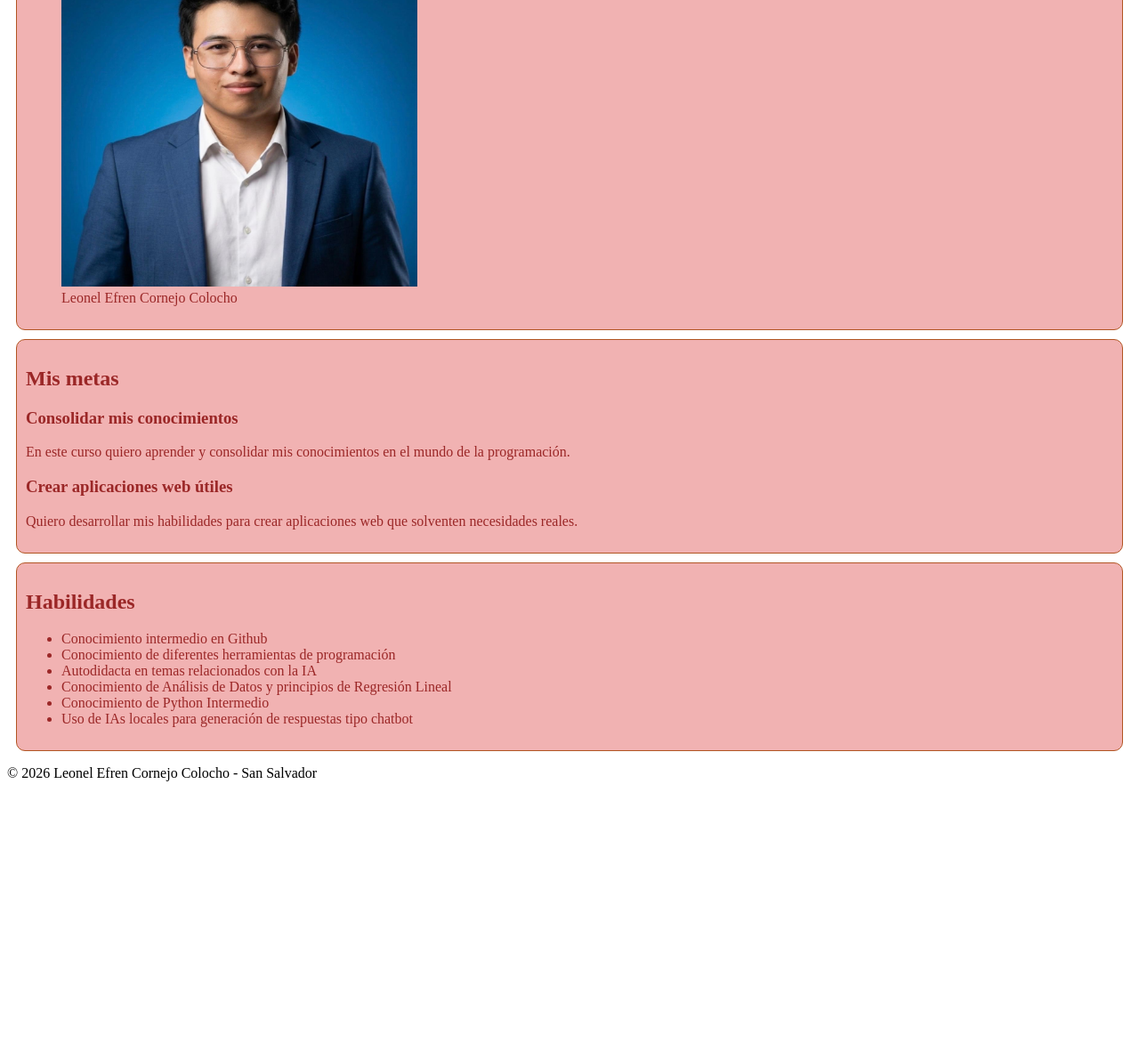
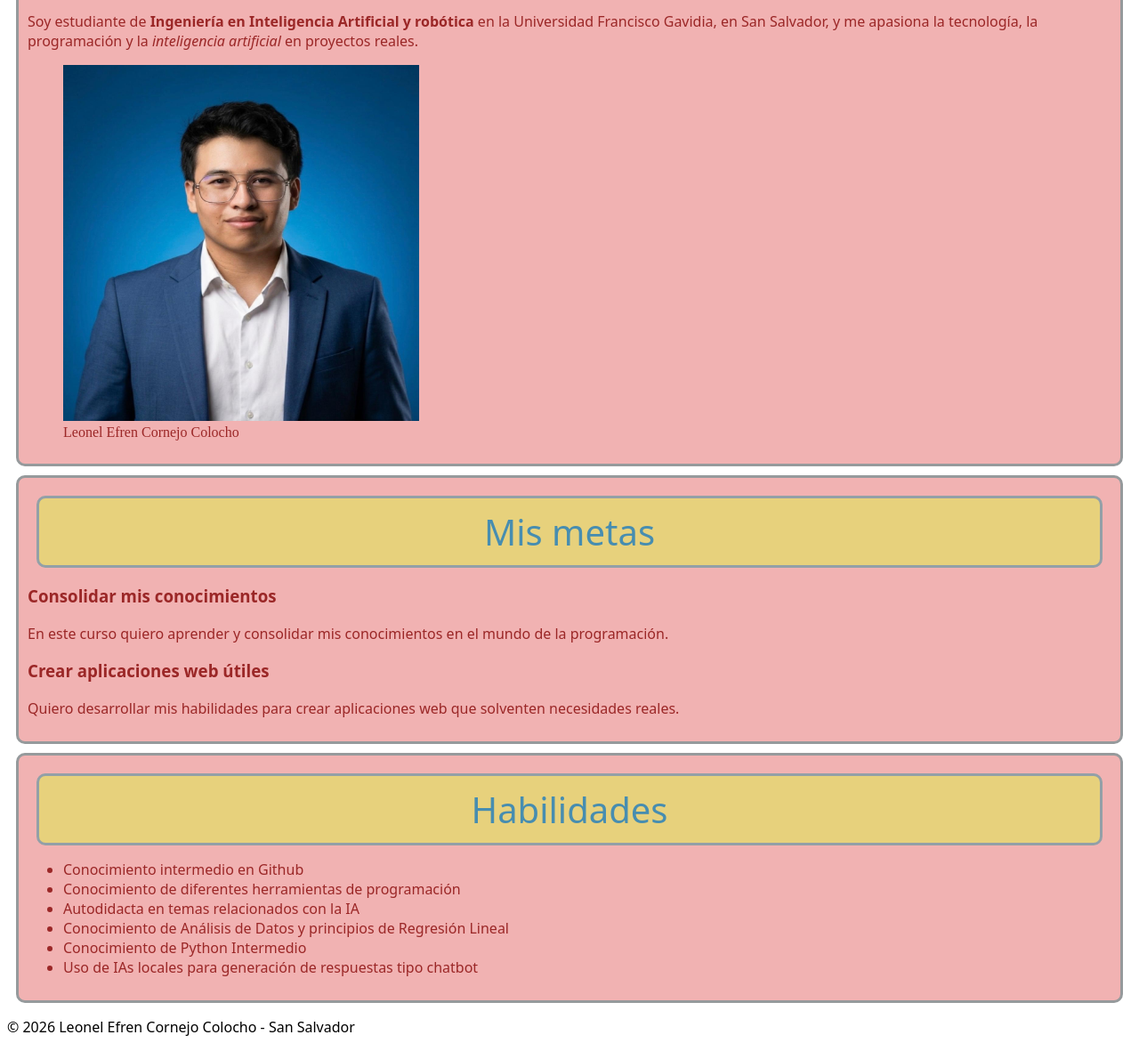
Before and after one commit to leofdr7/mi_portafolio_Leonel_Cornejo, a plain HTML site: page index.html in a window 1280 px wide. Shown: the part 364-1545 px from the top of the page at 89% size. Before the commit the page ends 1258 px from the top, so only its background shows below. Drawn offline with Linux system fonts and the light colour scheme; a web font is replaced by a local one.

Commit message:
Reto 1 finalizado, estilos.css

```diff
--- a/estilos.css
+++ b/estilos.css
@@ -1,12 +1,15 @@
 h1 {
-    color: #efd3d3e3;
+    color: #ffcc27;
     background-color: #9b2727;
     text-align: center;
     border-radius: 10px;
     font-family: "Bitcount Single", system-ui;
     font-optical-sizing: auto;
     font-weight: 400;
+    font-size: 65px;
+    text-shadow: 2px 2px 4px #000000;
     font-style: normal;
+    text-transform: uppercase;
 }
 
 a:hover {
@@ -19,11 +22,74 @@ a {
     text-decoration: none;
 }
 
-section {
+section#sobre-mi{
+    border: 1px solid #ca997e;
+    border-radius: 10px;
+    padding: 10px;
+    margin: 10px;
+    background-color: #f0a9a9e3;
+    color: #9b2727;
+    border-style: solid;
+    border-width: 1px;
+    border-color: #969a9c;
+    border-width: 3px;
+}
+p{
+    font-family: "Bitcount Single", system-ui;
+    font-optical-sizing: auto;
+    font-weight: 400;
+    font-style: normal;
+}
+h3{
+    font-family: "Bitcount Single", system-ui;
+    font-optical-sizing: auto;
+    font-weight: 700;
+    font-style: normal;
+}
+section#mis-metas{
     border: 1px solid #b25523;
     border-radius: 10px;
     padding: 10px;
     margin: 10px;
     background-color: #f0a9a9e3;
     color: #9b2727;
+    border-style: solid;
+    border-width: 1px;
+    border-color: #969a9c;
+    border-width: 3px;
 }
+h2{
+    color: #478db0;
+    background-color: #e7d676e3;
+    border-radius: 10px;
+    text-align: center;
+    border-style: solid;
+    border-width: 1px;
+    border-color: #93a0a7;
+    border-width: 3px;
+    padding: 10px;
+    margin: 10px;
+    font-family: "Bitcount Single", system-ui;
+    font-optical-sizing: auto;
+    font-weight: 400;
+    font-style: normal;
+    font-size: 40px;
+}
+section#habilidades{
+    border: 1px solid #b25523;
+    border-radius: 10px;
+    padding: 10px;
+    margin: 10px;
+    background-color: #f0a9a9e3;
+    color: #9b2727;
+    border-style: solid;
+    border-width: 1px;
+    border-color: #969a9c;
+    border-width: 3px;
+}
+ul{
+    font-family: "Bitcount Single", system-ui;
+    font-optical-sizing: auto;
+    font-weight: 400;
+    font-style: normal;
+}
```
